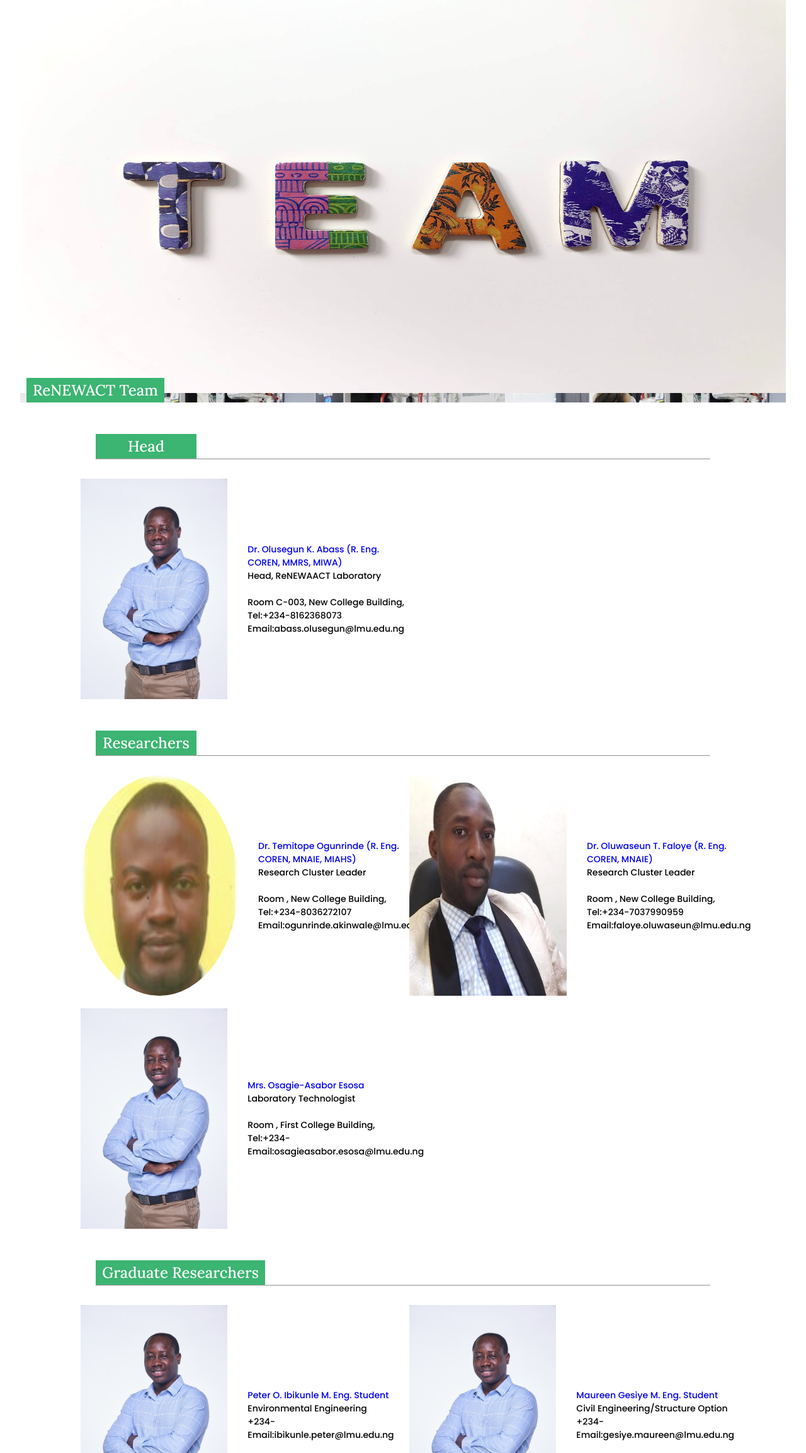
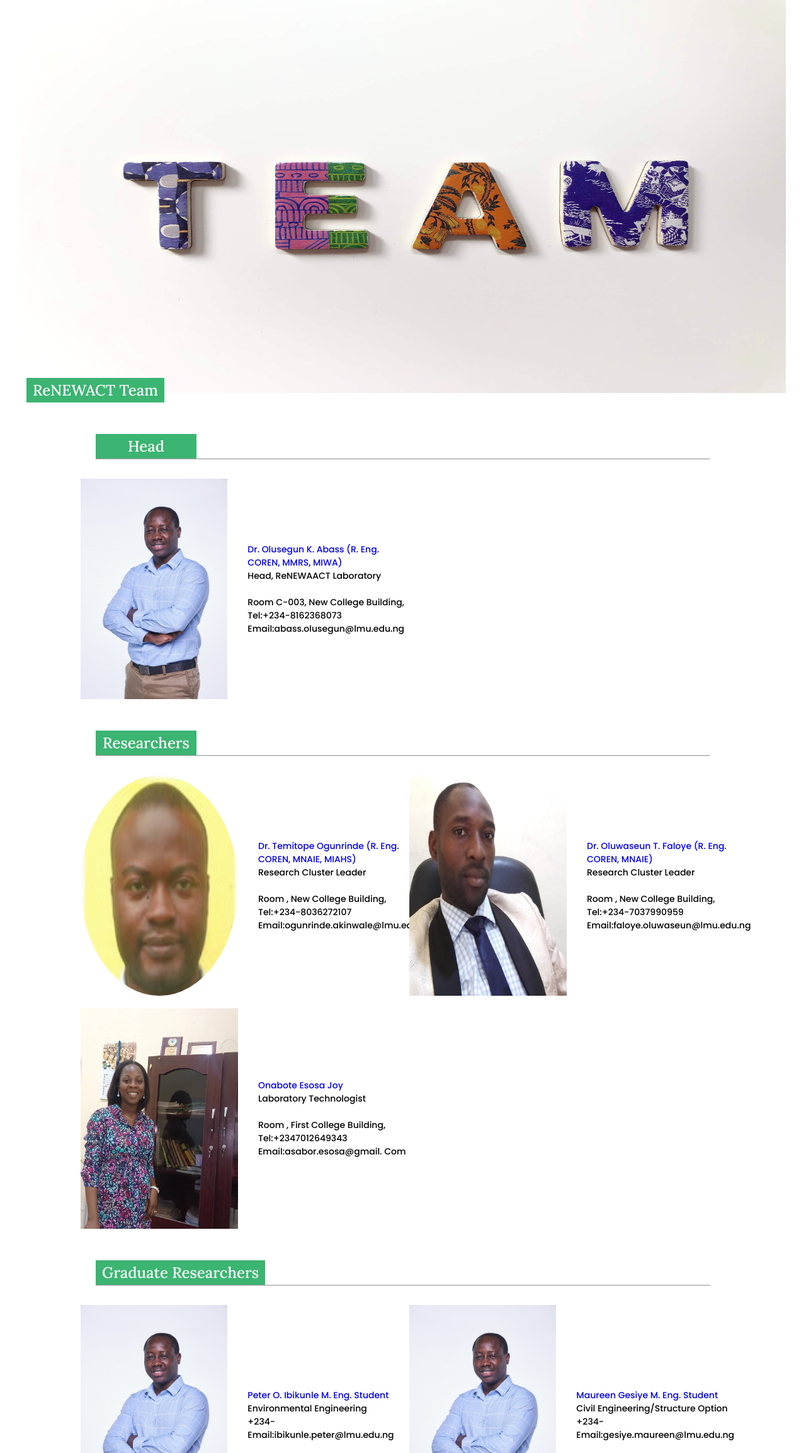
Before and after one commit to SardiusJay/ReNEWACT, a plain HTML site: page Team.html in a window 1280 px wide. Shown: the part 160-2467 px from the top of the page at 63% size. Drawn offline with nearby package versions, Linux system fonts and the light colour scheme.

Commit message:
wip:updating

```diff
--- a/CSS/style2.css
+++ b/CSS/style2.css
@@ -213,24 +213,9 @@ a.product-link:hover {
 .home-img {
   width: 95%;
   margin: 9rem auto 0 auto;
-  background-image: url(./images/main.png);
-  animation: slide 20s infinite;
 
 }
-@keyframes home-img {
-  0%   {
-    background-image: url(./images/main.png);
-  }
-  50%   {
-    background-image: url(./images/main.png);
-  }
-  75%   {
-    background-image: url(./images/main.png);
-  }
-  100%   {
-    background-image: url(./images/main.png);
-  }
-}
+
 
 .home-img img {
   width: 100%;
--- a/Team.html
+++ b/Team.html
@@ -145,17 +145,18 @@
         </div>
 
         <div class="team-img">
-          <img src="./CSS/images/dr abass.png" alt="Dr Abass Picture" />
+          <img src="./CSS/images/joy.jpg" alt="Dr Abass Picture" />
           <div>
             <a
               href="https://scholar.google.com/citations?hl=en&user=tiSsaW4AAAAJ"
-              >Mrs. Osagie-Asabor Esosa
+              >Onabote Esosa Joy
+
             </a>
             <p class="text">Laboratory Technologist</p>
             <br>
             <p class="text">Room , First College Building,</p>
-            <p class="text">Tel:+234-</p>
-            <p class="text">Email:osagieasabor.esosa@lmu.edu.ng</p>
+            <p class="text">Tel:+2347012649343</p>
+            <p class="text">Email:asabor.esosa@gmail. Com</p>
           </div>
         </div>
       </div>
```
Also changed, not shown: index.html (+1 -1 lines), CSS/images/joy.jpg (added).
